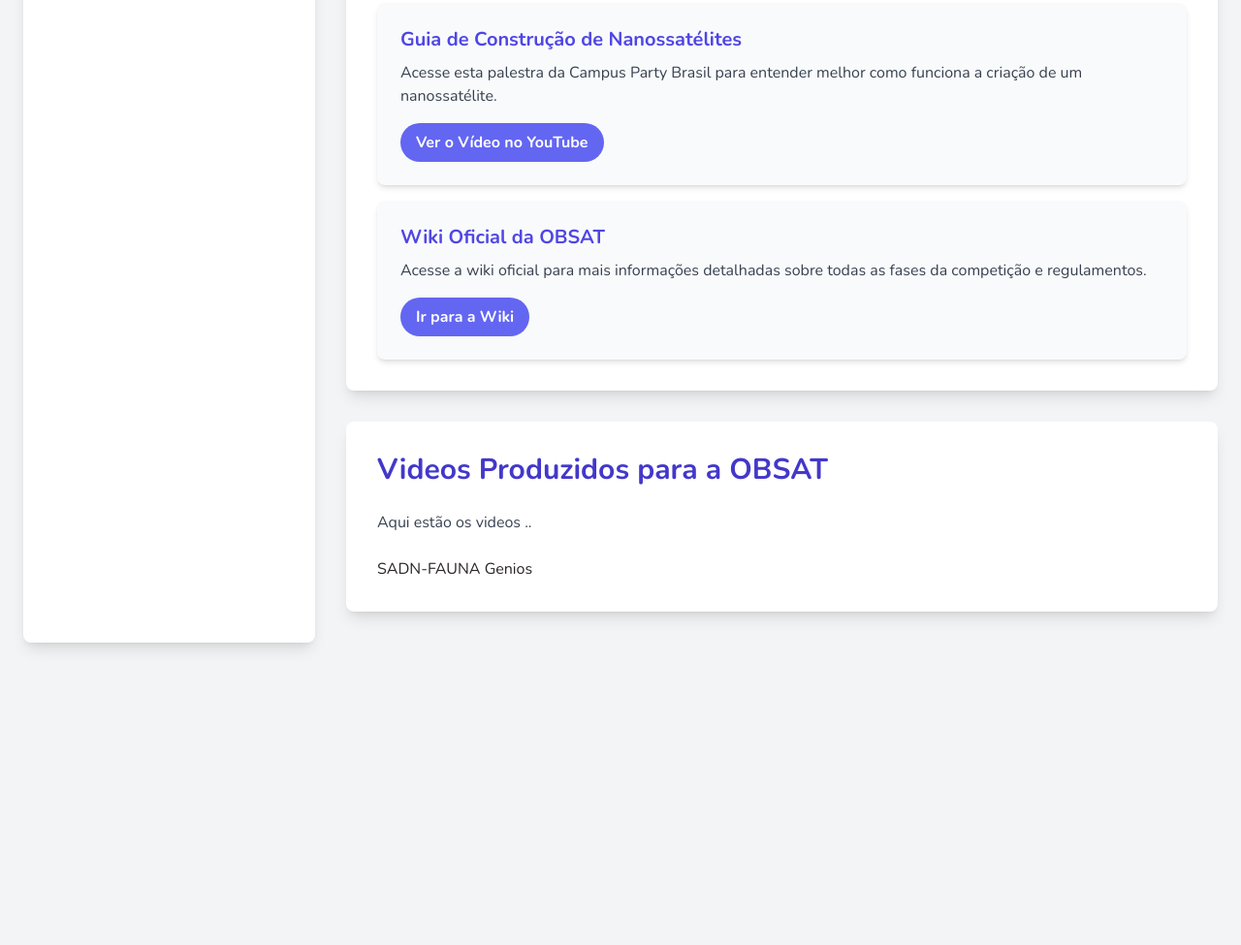
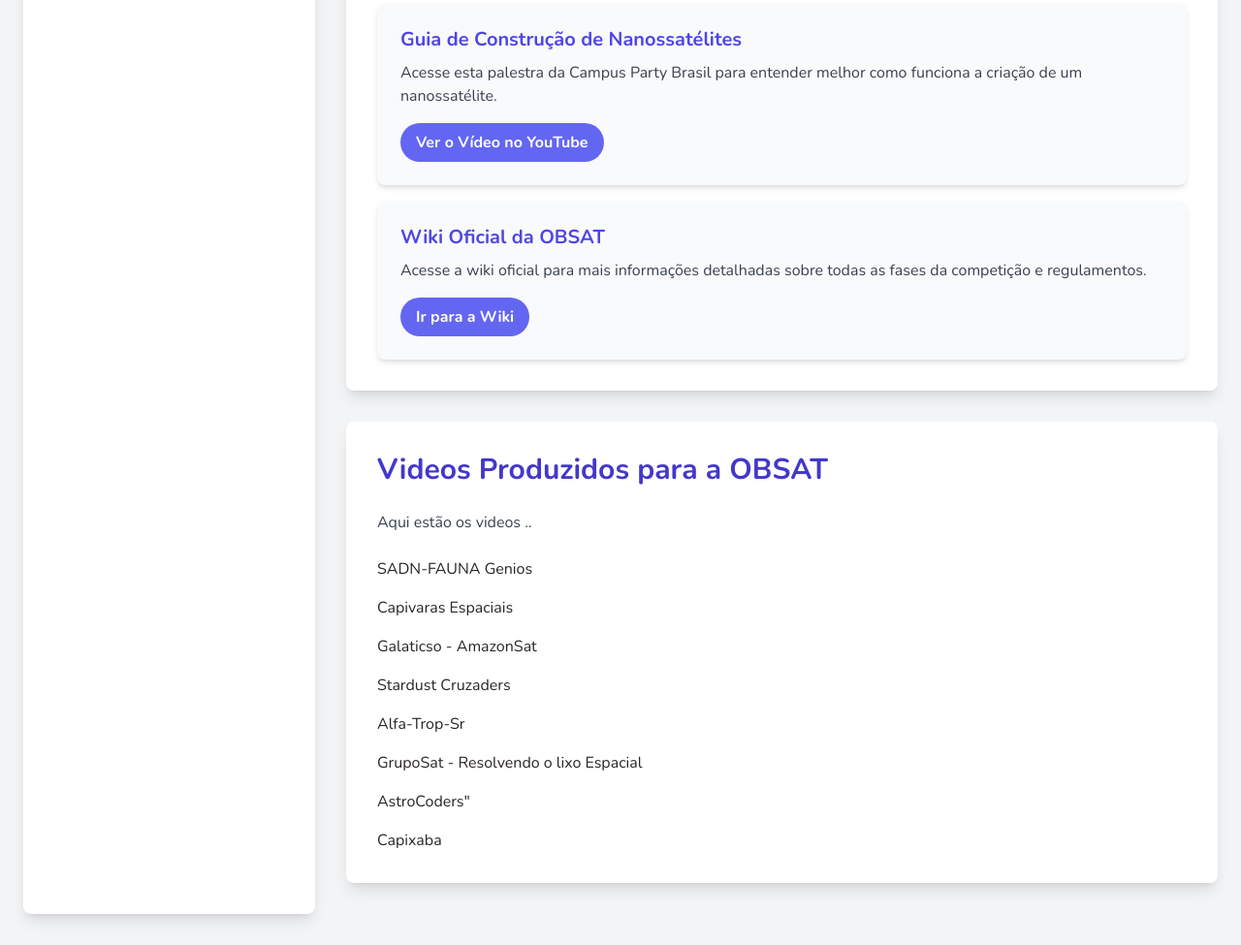
Before and after one commit to ClaudiaMensa/OBSAT_Fase1, a plain HTML site: page index.html in a window 1280 px wide. Shown: the part 7846-8821 px from the top of the page at 97% size. Before the commit the page ends 8541 px from the top, so only its background shows below. Drawn offline with nearby package versions, Linux system fonts and the light colour scheme.

Commit message:
Update index.html
Signed-off-by: ClaudiaMensa <claudia@mensa.org.br>

```diff
--- a/index.html
+++ b/index.html
@@ -399,7 +399,14 @@
                 <h2 class="text-3xl font-bold text-indigo-700 mb-6">Videos Produzidos para a OBSAT</h2>
                 <p class="text-gray-700 mb-6">Aqui estão os videos ..</p>
                 <div class="space-y-4">
-                 <p><a href="https://youtu.be/WgZ6mCAKIUc?feature=shared">SADN-FAUNA Genios</a></p>
+                    <p><a href="https://youtu.be/WgZ6mCAKIUc?feature=shared">SADN-FAUNA Genios</a></p>
+                    <p><a href="https://www.youtube.com/watch?v=MJGKOKTfN-o">Capivaras Espaciais</a></p>
+                    <p><a href="https://youtube.com/watch?v=gWMuwCSz1o0&feature=shared">Galaticso - AmazonSat</a></p>
+                    <p><a href="https://youtube.com/shorts/Ifop4o2mWko?si=a_7_LR3SAFJ2fdVx">Stardust Cruzaders</a></p>
+                    <p><a href="https://youtu.be/J0SOClaTGCg">Alfa-Trop-Sr</a></p>
+                    <p><a href="https://youtube.com/watch?v=xsGlEQyAUZQ&feature=shared">GrupoSat - Resolvendo o lixo Espacial</p></a>
+                    <p><a href=" ">AstroCoders"</a></p>
+                    <p><a href="https://youtu.be/0CJIS8JK-5o?feature=shared">Capixaba</a></p>
                 </div>
             </section>
         </main>
```
